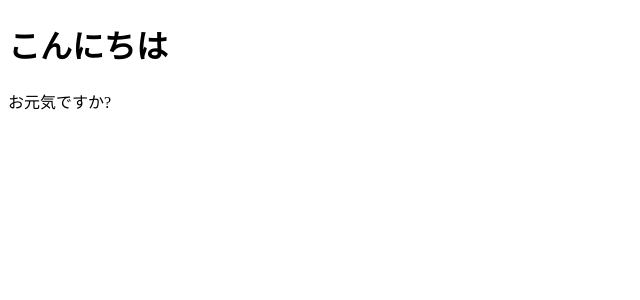
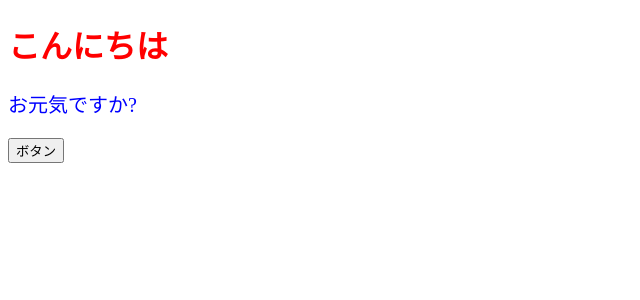
Before and after one commit to ozaki-physics/react-training, a React (Create React App) app in the folder react-training/: page / in a window 1280 px wide. Shown: the top 300 px of the page, without its empty margins (0-640 px from the left). Built offline with nearby package versions, Linux system fonts and the light colour scheme.

Commit message:
feat: コンポーネントと CSS オブジェクトの勉強

```diff
--- /dev/null
+++ b/react-training/src/App.jsx
@@ -0,0 +1,18 @@
+export const App = () => {
+  const onClickButton = () => {
+    alert();
+  };
+
+  const contentStyle = {
+    color: "blue",
+    fontSize: "20px"
+  };
+
+  return (
+    <>
+      <h1 style={{color: "red"}}>こんにちは</h1>
+      <p style={contentStyle}>お元気ですか?</p>
+      <button onClick={onClickButton}>ボタン</button>
+    </>
+  );
+};
--- a/react-training/src/index.js
+++ b/react-training/src/index.js
@@ -1,11 +1,4 @@
 import ReactDOM from "react-dom";
+import { App } from "./App";
 
-const App = () => {
-  return (
-    <>
-      <h1>こんにちは</h1>
-      <p>お元気ですか?</p>
-    </>
-  );
-};
 ReactDOM.render(<App />, document.getElementById("root"))
```
Also changed, not shown: 1 other file (tests, documents, lock files or other folders).
